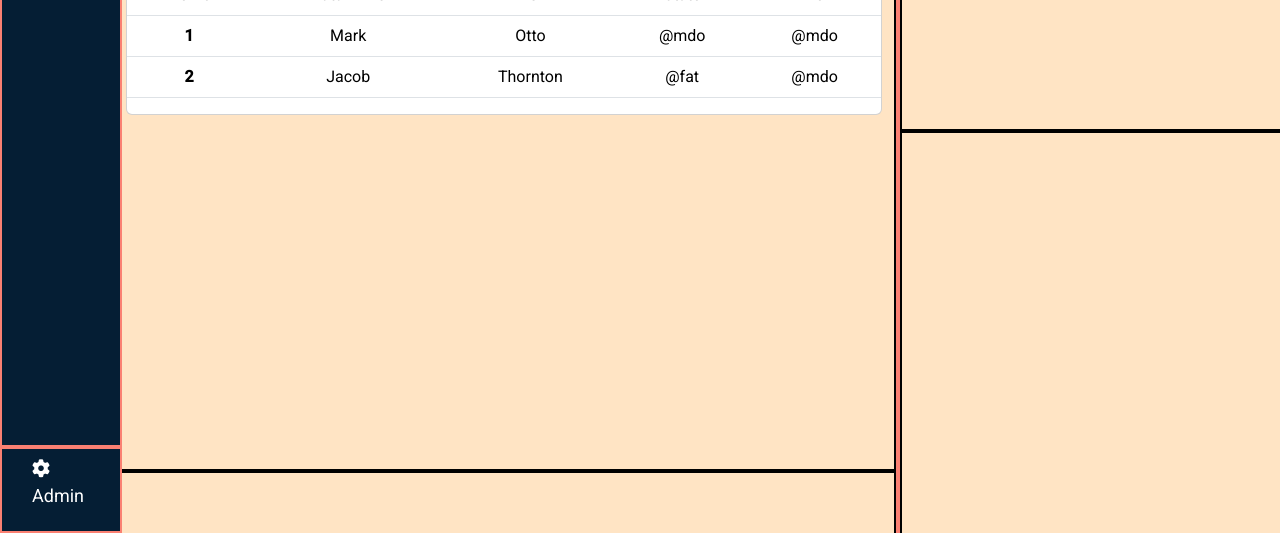
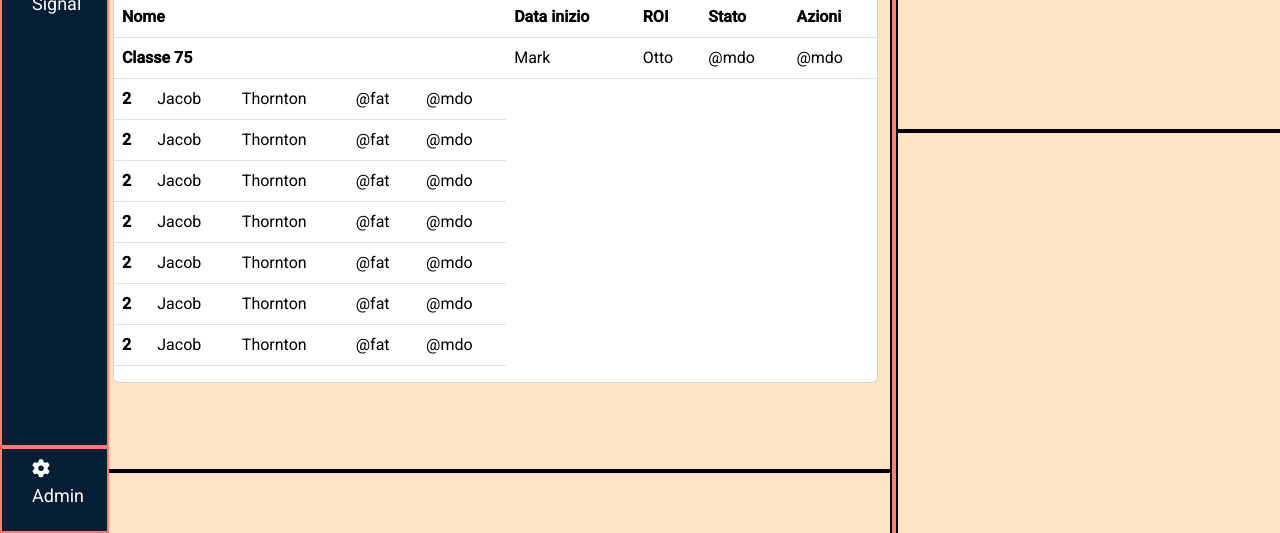
Before and after one commit to TheDusty117/html-css-bootstrap-dashboard, a plain HTML site: page index.html in a window 1280 px wide. Shown: the part 267-800 px from the top of the page. Drawn offline with nearby package versions, Linux system fonts and the light colour scheme.

Commit message:
PROBLEM table align

```diff
--- a/css/app.css
+++ b/css/app.css
@@ -243,5 +243,5 @@ div[class^="col-"] {
 }
 
 .table-classes{
-  text-align: center;
+  /* text-align: center; */
 }
--- a/index.html
+++ b/index.html
@@ -189,13 +189,13 @@
               <div class="card-classi">
                 <div class="card" style="width: 100%;">
                   <div class="card-header">
-                    Featured
+                    <h2>Prossime Classi</h2>
                   </div>
                   <div class="table-responsive">
                     <table class="table table-classes">
                       <thead>
                         <tr>
-                          <th scope="col col_name">Nome</th>
+                          <th colspan="5">Nome</th>
                           <th scope="col col_data">Data inizio</th>
                           <th scope="col col_roi">ROI</th>
                           <th scope="col col_status">Stato</th>
@@ -205,7 +205,7 @@
                       </thead>
                       <tbody>
                         <tr>
-                          <th scope="row">1</th>
+                          <th colspan="5" scope="row">Classe 75</th>
                           <td>Mark</td>
                           <td>Otto</td>
                           <td>@mdo</td>
@@ -218,7 +218,54 @@
                           <td>Thornton</td>
                           <td>@fat</td>
                           <td>@mdo</td>
+                        </tr>
 
+                        <tr>
+                          <th scope="row">2</th>
+                          <td>Jacob</td>
+                          <td>Thornton</td>
+                          <td>@fat</td>
+                          <td>@mdo</td>
+                        </tr>
+
+                        <tr>
+                          <th scope="row">2</th>
+                          <td>Jacob</td>
+                          <td>Thornton</td>
+                          <td>@fat</td>
+                          <td>@mdo</td>
+                        </tr>
+
+                        <tr>
+                          <th scope="row">2</th>
+                          <td>Jacob</td>
+                          <td>Thornton</td>
+                          <td>@fat</td>
+                          <td>@mdo</td>
+                        </tr>
+
+                        <tr>
+                          <th scope="row">2</th>
+                          <td>Jacob</td>
+                          <td>Thornton</td>
+                          <td>@fat</td>
+                          <td>@mdo</td>
+                        </tr>
+
+                        <tr>
+                          <th scope="row">2</th>
+                          <td>Jacob</td>
+                          <td>Thornton</td>
+                          <td>@fat</td>
+                          <td>@mdo</td>
+                        </tr>
+
+                        <tr>
+                          <th scope="row">2</th>
+                          <td>Jacob</td>
+                          <td>Thornton</td>
+                          <td>@fat</td>
+                          <td>@mdo</td>
                         </tr>
 
                       </tbody>
```
